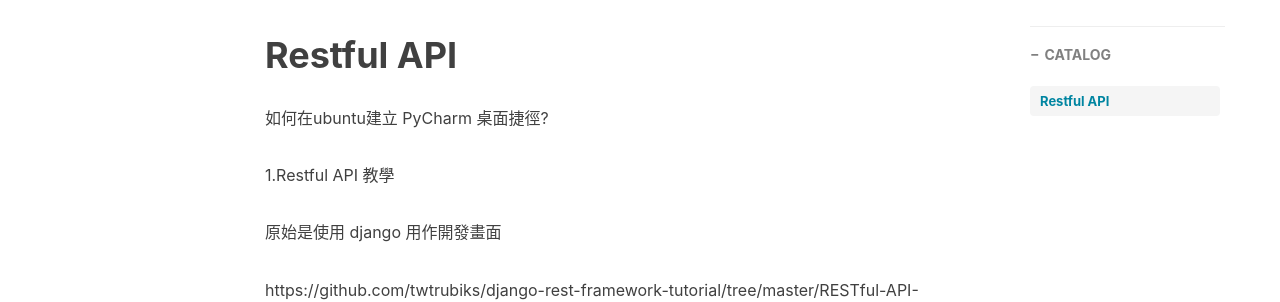
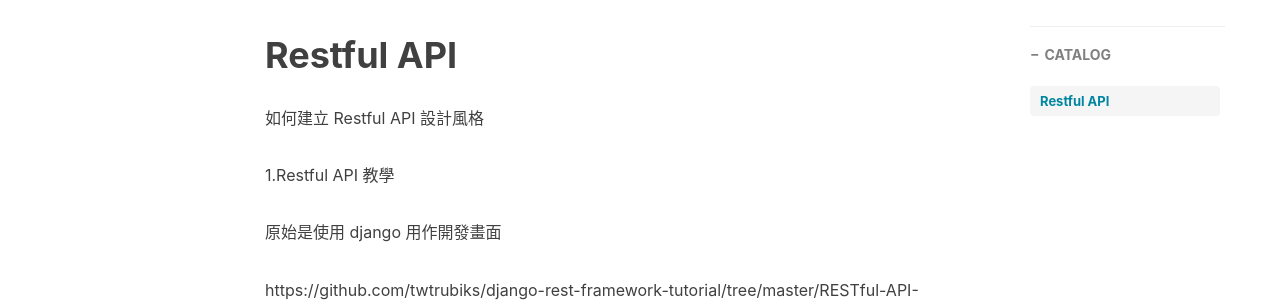
Before and after one commit to henryace/henryace.github.io, a Jekyll site: the page built from _posts/2019-08-23-RestfulAPI.md, in a window 1280 px wide. Shown: the part 471-773 px from the top of the page. Built offline with Jekyll 4.4.1, drawn with Linux system fonts in a browser that asks for light colours; nearby versions of some CDN libraries; comment, search, counter and statistics services are not loaded.

Commit message:
Update 2019-08-23-RestfulAPI.md

```diff
--- a/_posts/2019-08-23-RestfulAPI.md
+++ b/_posts/2019-08-23-RestfulAPI.md
@@ -11,7 +11,7 @@ tags:
 ---
 # Restful API
 
-如何在ubuntu建立 PyCharm 桌面捷徑?<br>
+如何建立 Restful API 設計風格<br>
 
 1.Restful API 教學<br>
 
```
